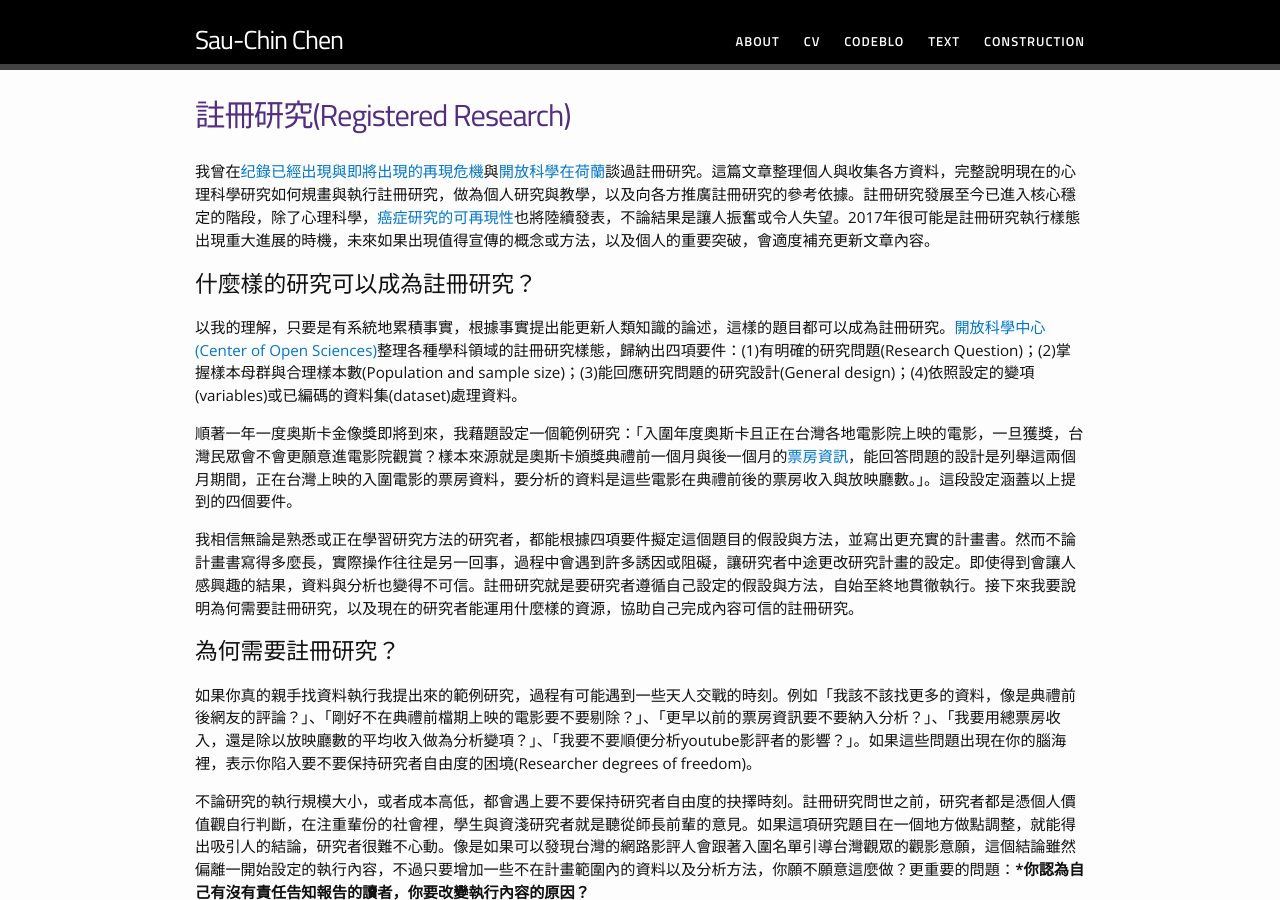
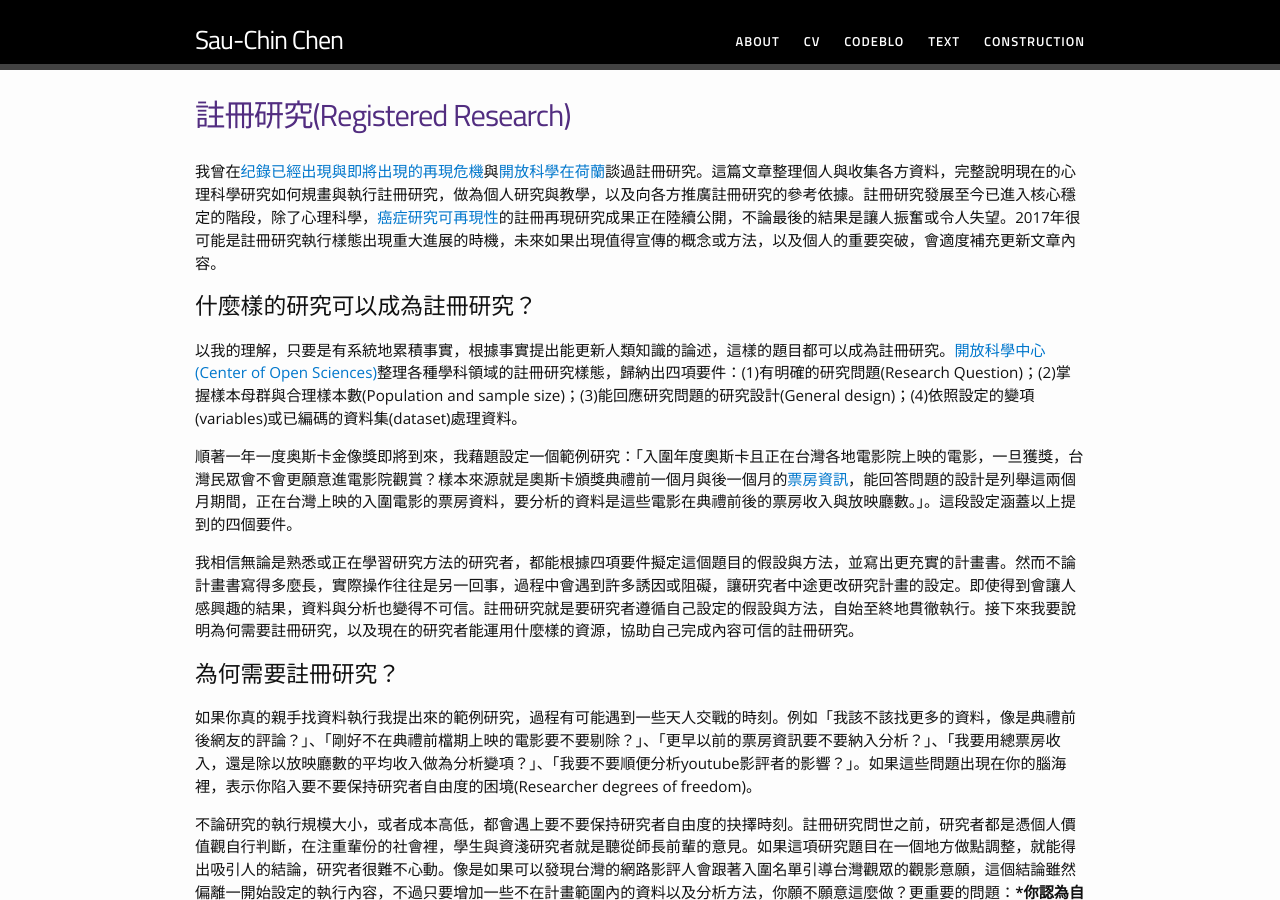
Before and after one commit to SCgeeker/SCgeeker.github.io, a Jekyll site: the page built from Text/text_2017002.md, in a window 1280 px wide and 900 px high. Built offline with Jekyll 4.4.1, drawn with Linux system fonts in a browser that asks for light colours; comment, search, counter and statistics services are not loaded.

Commit message:
add words in "registered research"

```diff
--- a/Text/text_2017002.md
+++ b/Text/text_2017002.md
@@ -4,7 +4,7 @@ title: 註冊研究(Registered Research)
 permalink: /Text/text_2017002/
 ---
 
-我曾在[纪錄已經出現與即將出現的再現危機](http://scchen.com/Text/text_2016004/)與[開放科學在荷蘭](http://scchen.com/Text/text_2016006/)談過註冊研究。這篇文章整理個人與收集各方資料，完整說明現在的心理科學研究如何規畫與執行註冊研究，做為個人研究與教學，以及向各方推廣註冊研究的參考依據。註冊研究發展至今已進入核心穩定的階段，除了心理科學，[癌症研究的可再現性]()也將陸續發表，不論結果是讓人振奮或令人失望。2017年很可能是註冊研究執行樣態出現重大進展的時機，未來如果出現值得宣傳的概念或方法，以及個人的重要突破，會適度補充更新文章內容。
+我曾在[纪錄已經出現與即將出現的再現危機](http://scchen.com/Text/text_2016004/)與[開放科學在荷蘭](http://scchen.com/Text/text_2016006/)談過註冊研究。這篇文章整理個人與收集各方資料，完整說明現在的心理科學研究如何規畫與執行註冊研究，做為個人研究與教學，以及向各方推廣註冊研究的參考依據。註冊研究發展至今已進入核心穩定的階段，除了心理科學，[癌症研究可再現性](https://osf.io/e81xl/wiki/home/)的註冊再現研究成果正在陸續公開，不論最後的結果是讓人振奮或令人失望。2017年很可能是註冊研究執行樣態出現重大進展的時機，未來如果出現值得宣傳的概念或方法，以及個人的重要突破，會適度補充更新文章內容。
 
 ## 什麼樣的研究可以成為註冊研究？
 以我的理解，只要是有系統地累積事實，根據事實提出能更新人類知識的論述，這樣的題目都可以成為註冊研究。[開放科學中心(Center of Open Sciences)](https://osf.io)整理各種學科領域的註冊研究樣態，歸納出四項要件：(1)有明確的研究問題(Research Question)；(2)掌握樣本母群與合理樣本數(Population and sample size)；(3)能回應研究問題的研究設計(General design)；(4)依照設定的變項(variables)或已編碼的資料集(dataset)處理資料。
```
Also changed, not shown: 3 other files.
